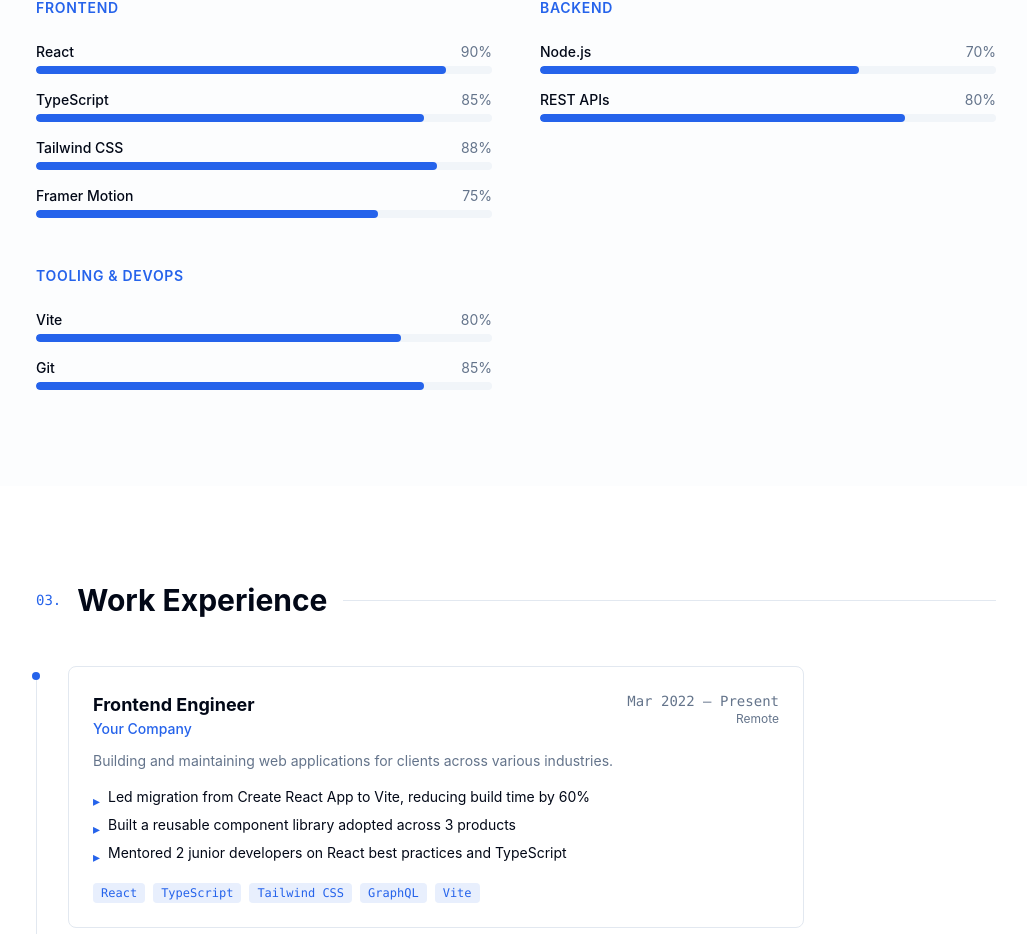
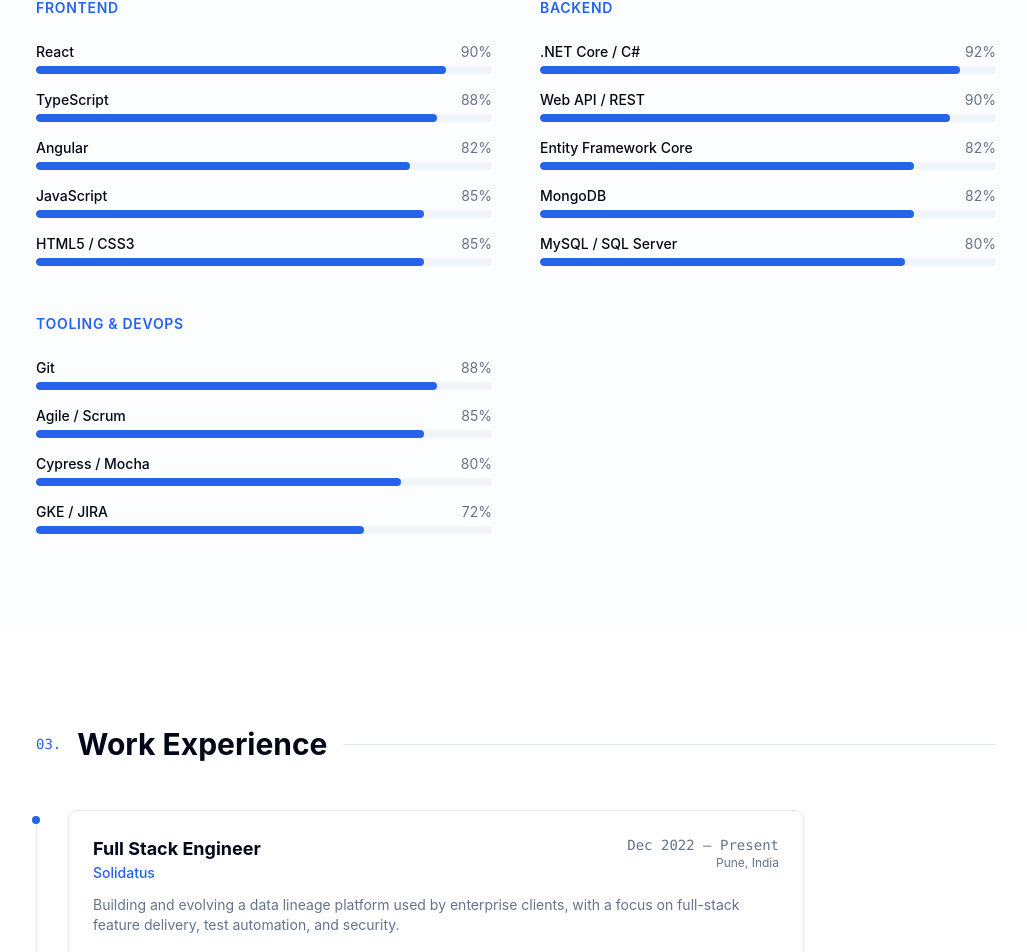
Before and after one commit to HirenMore/Resume, a React (Vite) app: page / in a window 1280 px wide. Shown: the part 1500-2452 px from the top of the page, without its empty margins (124-1151 px from the left). Built offline with nearby package versions, Linux system fonts and the light colour scheme.

Commit message:
feat: update resume with real data from Hiren More's CV

```diff
--- a/src/data/resume.ts
+++ b/src/data/resume.ts
@@ -2,41 +2,103 @@
 
 export const resumeData: ResumeData = {
   personal: {
-    name: "Hiren Patel",
-    title: "Frontend Engineer",
-    tagline: "Building fast, accessible, beautiful web experiences.",
-    location: "India",
-    email: "hiren@example.com",
-    github: "https://github.com/hirenpatel",
-    linkedin: "https://linkedin.com/in/hirenpatel",
-    yearsOfExperience: 3,
+    name: "Hiren More",
+    title: "Full Stack .NET Developer",
+    tagline:
+      "6+ years building scalable web applications with .NET Core, React & Angular. Turning complex problems into clean, performant solutions.",
+    location: "Navsari, India",
+    email: "hirenmore26@gmail.com",
+    github: "https://github.com/HirenMore",
+    linkedin: "https://linkedin.com/in/hiren-more",
+    yearsOfExperience: 6,
   },
   skills: [
+    // Frontend
     { name: "React", level: 90, category: "frontend" },
-    { name: "TypeScript", level: 85, category: "frontend" },
-    { name: "Tailwind CSS", level: 88, category: "frontend" },
-    { name: "Vite", level: 80, category: "tooling" },
-    { name: "Node.js", level: 70, category: "backend" },
-    { name: "Git", level: 85, category: "tooling" },
-    { name: "REST APIs", level: 80, category: "backend" },
-    { name: "Framer Motion", level: 75, category: "frontend" },
+    { name: "TypeScript", level: 88, category: "frontend" },
+    { name: "Angular", level: 82, category: "frontend" },
+    { name: "JavaScript", level: 85, category: "frontend" },
+    { name: "HTML5 / CSS3", level: 85, category: "frontend" },
+    // Backend
+    { name: ".NET Core / C#", level: 92, category: "backend" },
+    { name: "Web API / REST", level: 90, category: "backend" },
+    { name: "Entity Framework Core", level: 82, category: "backend" },
+    { name: "MongoDB", level: 82, category: "backend" },
+    { name: "MySQL / SQL Server", level: 80, category: "backend" },
+    // Tooling
+    { name: "Git", level: 88, category: "tooling" },
+    { name: "Agile / Scrum", level: 85, category: "tooling" },
+    { name: "Cypress / Mocha", level: 80, category: "tooling" },
+    { name: "GKE / JIRA", level: 72, category: "tooling" },
   ],
   experience: [
     {
       id: "exp-1",
-      company: "Your Company",
-      role: "Frontend Engineer",
-      startDate: "Mar 2022",
+      company: "Solidatus",
+      role: "Full Stack Engineer",
+      startDate: "Dec 2022",
       endDate: "Present",
-      location: "Remote",
+      location: "Pune, India",
       description:
-        "Building and maintaining web applications for clients across various industries.",
+        "Building and evolving a data lineage platform used by enterprise clients, with a focus on full-stack feature delivery, test automation, and security.",
       highlights: [
-        "Led migration from Create React App to Vite, reducing build time by 60%",
-        "Built a reusable component library adopted across 3 products",
-        "Mentored 2 junior developers on React best practices and TypeScript",
+        "Trained 3 engineers in .NET, React, and TDD, increasing team output by 15%",
+        "Engineered core full-stack features adopted by 2,000+ users, cutting bug reports by 20% through rigorous code reviews",
+        "Automated 30+ tests (Cypress, Mocha, .NET), reducing regression errors by 25%",
+        "Patched a critical MessagePack vulnerability within 48 hours, safeguarding data for 1,000+ users",
+        "Boosted API performance by 20% via MongoDB optimizations, reducing average response times by 300ms",
       ],
-      technologies: ["React", "TypeScript", "Tailwind CSS", "GraphQL", "Vite"],
+      technologies: [
+        ".NET Core",
+        "C#",
+        "React",
+        "TypeScript",
+        "MongoDB",
+        "Cypress",
+        "Mocha",
+        "TDD",
+      ],
+    },
+    {
+      id: "exp-2",
+      company: "Happiest Minds Technologies",
+      role: "Senior Software Engineer",
+      startDate: "Jun 2021",
+      endDate: "Dec 2022",
+      location: "Pune, India",
+      description:
+        "Delivered full-stack solutions for healthcare-education and assessment publishing domains.",
+      highlights: [
+        "Deployed .NET 6 applications for a healthcare-education platform serving 5,000+ monthly users",
+        "Engineered full-stack web applications for assessment publishing, serving 1,000+ users",
+        "Resolved 100+ ServiceNow incidents, reducing system downtime by 10%",
+        "Received the Insta Award for dedication and quick learning (Sep 2021)",
+      ],
+      technologies: [
+        ".NET 6",
+        "C#",
+        "Angular",
+        "TypeScript",
+        "SQL Server",
+        "ServiceNow",
+      ],
+    },
+    {
+      id: "exp-3",
+      company: "Swabhav Techlabs Solutions",
+      role: "Full Stack Developer",
+      startDate: "Aug 2019",
+      endDate: "Jun 2021",
+      location: "Andheri, India",
+      description:
+        "Built and maintained web applications for exhibition and media industry clients.",
+      highlights: [
+        "Constructed a full-stack web app with a custom audio player, increasing user engagement by 30%",
+        "Collaborated directly with clients to define requirements, ensuring accurate delivery",
+        "Improved application efficiency by 15%, enhancing data quality and operability",
+        "Developed and maintained applications across exhibition and media domains",
+      ],
+      technologies: [".NET", "C#", "Angular", "JavaScript", "MySQL"],
     },
   ],
   projects: [
@@ -44,26 +106,34 @@
       id: "proj-1",
       name: "Portfolio Site",
       description:
-        "Personal resume site built with React 19, Tailwind v4, and Framer Motion. Fully static, deployed to GitHub Pages.",
+        "Personal resume site built with React 19, Tailwind v4, Framer Motion, and Bun. Fully static and deployed to GitHub Pages.",
       technologies: [
-        "React",
+        "React 19",
         "TypeScript",
-        "Tailwind CSS",
+        "Tailwind CSS v4",
         "Framer Motion",
         "Bun",
+        "Vite",
       ],
-      githubUrl: "https://github.com/hirenpatel/portfolio",
-      liveUrl: "https://hirenpatel.github.io/portfolio",
+      githubUrl: "https://github.com/HirenMore/portfolio",
+      liveUrl: "https://HirenMore.github.io/portfolio",
       featured: true,
     },
     {
       id: "proj-2",
-      name: "Component Library",
+      name: "College Campus App",
       description:
-        "Accessible, typed React component library built with Radix UI primitives and Tailwind CSS.",
-      technologies: ["React", "TypeScript", "Radix UI", "Tailwind CSS"],
-      githubUrl: "https://github.com/hirenpatel/ui-lib",
+        "Award-winning full-stack campus management system with attendance tracking, timetable, book store, and assignment manager — awarded Project of the Year at MGITER (2019).",
+      technologies: [".NET", "C#", "Angular", "MySQL", "HTML5", "CSS3"],
       featured: true,
+    },
+    {
+      id: "proj-3",
+      name: "Media & Exhibition Platform",
+      description:
+        "Full-stack web application for the exhibition and media domain, featuring a custom audio player that boosted user engagement by 30%.",
+      technologies: [".NET", "C#", "Angular", "JavaScript", "MySQL"],
+      featured: false,
     },
   ],
 };
```
